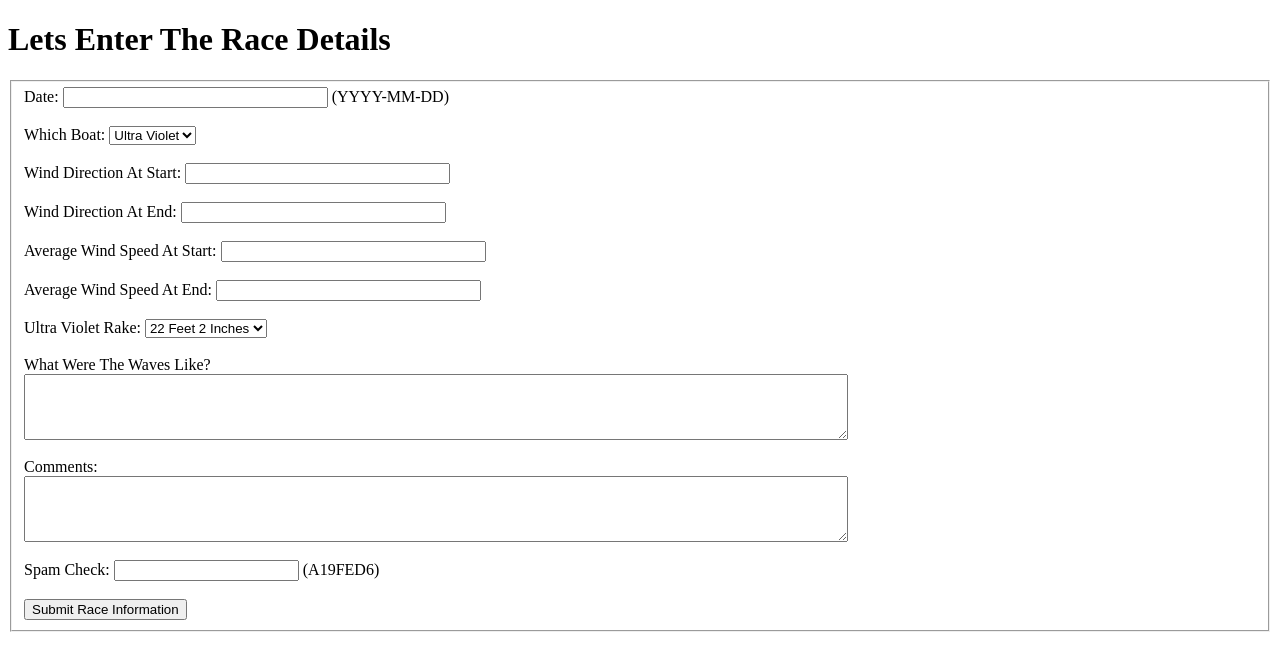
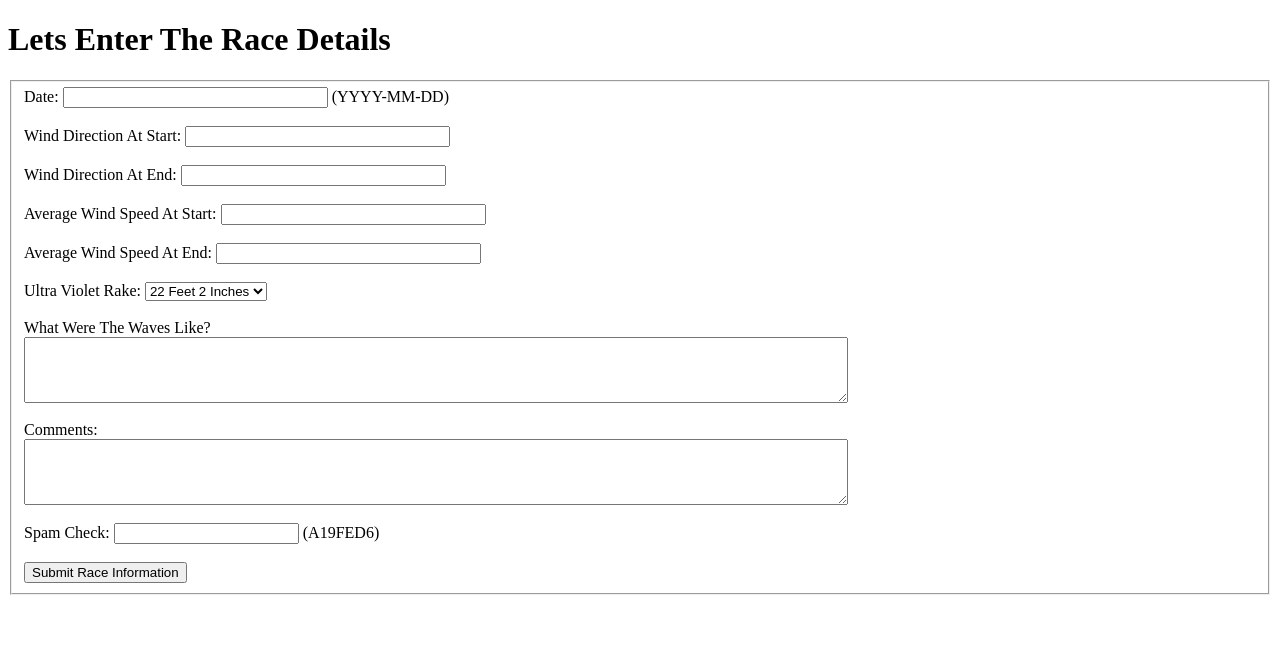
Before and after one commit to DaleHawkes/Track-King, a PHP site: page /my/import_race_information_form.php in a window 1280 px wide. Shown: the top 671 px of the page. Run offline with PHP 8.4, Linux system fonts and the light colour scheme.

Commit message:
Removed Avrio from import forms

```diff
--- a/import_race_information_form.php
+++ b/import_race_information_form.php
@@ -15,14 +15,8 @@
 
         <label for="boat">(YYYY-MM-DD)
         <br />
-        <br />
-        Which Boat:</label>
-        <select name="boat" id="boat">
-          <option>Ultra Violet</option>
-          <option>Avrio</option>
-        </select>
-        <br />
-        <br />
+        </label>
+    <br />
 		<label for="winddirectionstart" id="winddirectionstart">Wind Direction At Start:</label>
 		<input type="text" name="winddirectionstart" id="winddirectionstart" size="30">
 
--- a/process_race_information_form.php
+++ b/process_race_information_form.php
@@ -4,6 +4,8 @@ $thankYouPage = 'processed_race_information_thanks.php';
 
 //DB Connection
 require_once('connect.php');
+
+$boat = "Ultra Violet";
 
 //-------------------------------------------------------------------------------------------------------------------
 //SPAM CHECK STATEMENT
```
